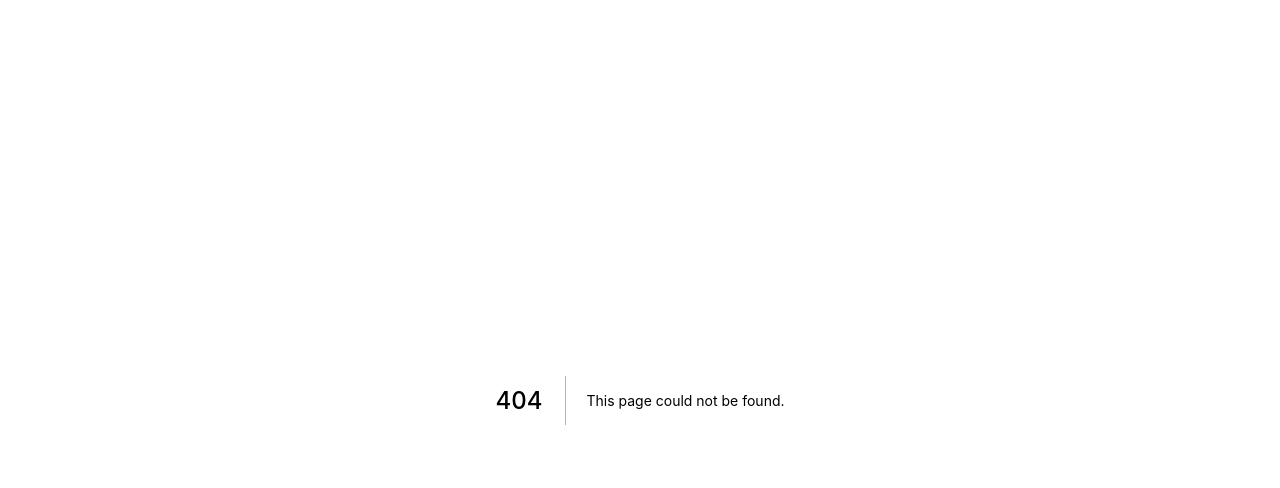
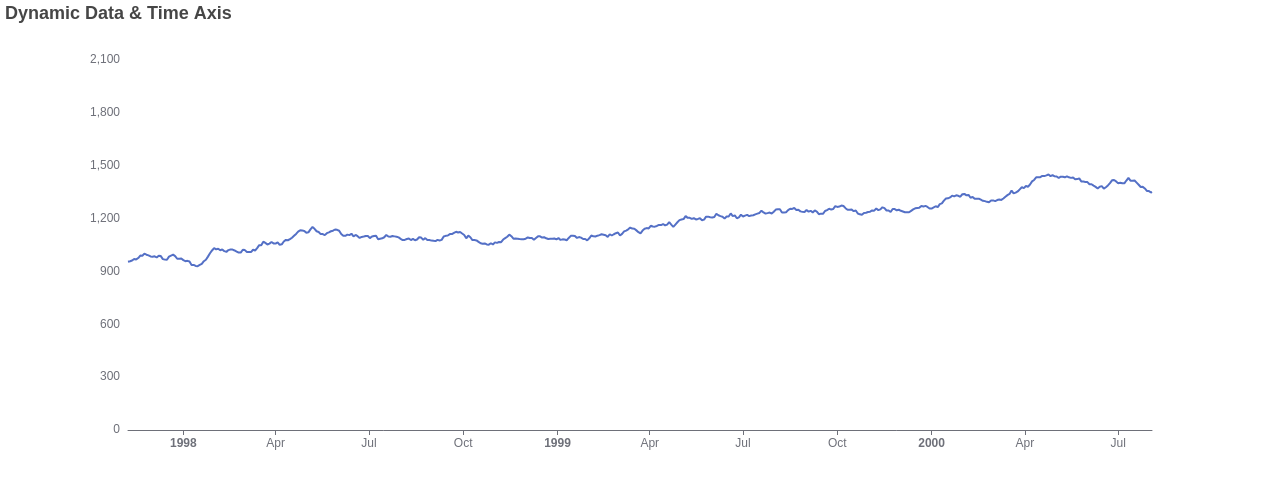
Before and after one commit to hbarve1/charts-and-graphs, a Next.js app: page /echarts/line/dynamic-data-time-axis in a window 1280 px wide. Before the commit this address had no page. Shown: the top 488 px of the page. Built offline with nearby package versions, Linux system fonts and the light colour scheme.

Commit message:
echarts/line/dynamic-data-time-axis

```diff
--- /dev/null
+++ b/pages/echarts/line/dynamic-data-time-axis.js
@@ -0,0 +1,107 @@
+/** @format */
+// https://echarts.apache.org/examples/en/editor.html?c=dynamic-data2&theme=dark
+import { useEffect, useState } from "react";
+
+import ReactECharts from "../../../components/echarts/ReactECharts";
+
+const data = [];
+let now = new Date(1997, 9, 3);
+let oneDay = 24 * 3600 * 1000;
+let value = Math.random() * 1000;
+
+function randomData() {
+  now = new Date(+now + oneDay);
+  value = value + Math.random() * 21 - 10;
+
+  return {
+    name: now.toString(),
+    value: [
+      [now.getFullYear(), now.getMonth() + 1, now.getDate()].join("/"),
+      Math.round(value),
+    ],
+  };
+}
+
+for (let i = 0; i < 1000; i++) {
+  data.push(randomData());
+}
+
+const Echarts = () => {
+  const [option, setOption] = useState({
+    title: {
+      text: "Dynamic Data & Time Axis",
+    },
+    tooltip: {
+      trigger: "axis",
+      formatter: function (params) {
+        params = params[0];
+        var date = new Date(params.name);
+
+        return `${date.getDate()}/${
+          date.getMonth() + 1
+        }/${date.getFullYear()} : ${params.value[1]}`;
+      },
+      axisPointer: {
+        animation: false,
+      },
+    },
+    xAxis: {
+      type: "time",
+      splitLine: {
+        show: false,
+      },
+    },
+    yAxis: {
+      type: "value",
+      boundaryGap: [0, "100%"],
+      splitLine: {
+        show: false,
+      },
+    },
+    series: [
+      {
+        name: "Fake Data",
+        type: "line",
+        showSymbol: false,
+        data: data,
+      },
+    ],
+  });
+
+  useEffect(() => {
+    const interval = setInterval(function () {
+      for (let i = 0; i < 5; i++) {
+        data.shift();
+        data.push(randomData());
+      }
+
+      setOption({
+        ...option,
+        series: [
+          {
+            ...option.series[0],
+            data: data,
+          },
+        ],
+      });
+    }, 1000);
+
+    return () => {
+      clearInterval(interval);
+    };
+    // eslint-disable-next-line react-hooks/exhaustive-deps
+  }, []);
+
+  return (
+    <div>
+      <ReactECharts
+        option={option}
+        style={{
+          height: "500px",
+        }}
+      />
+    </div>
+  );
+};
+
+export default Echarts;
```
